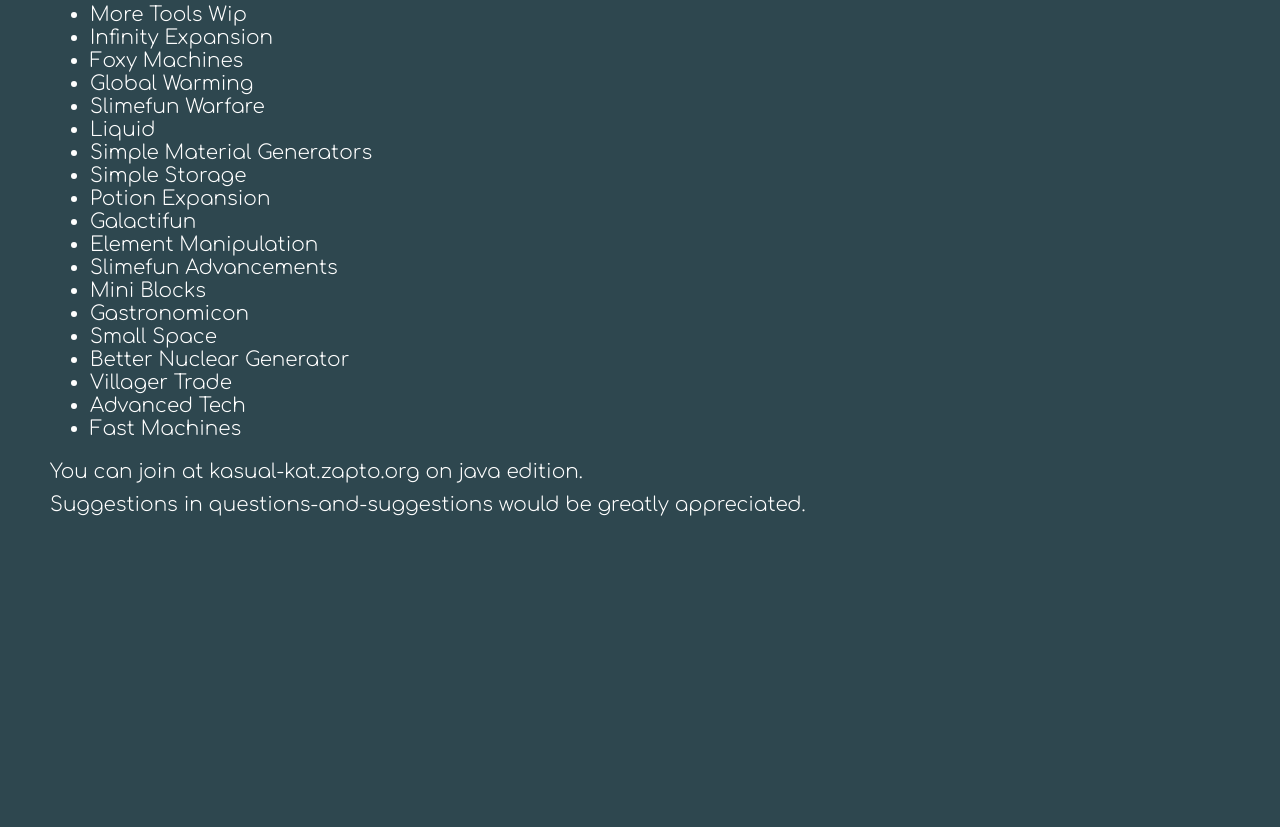
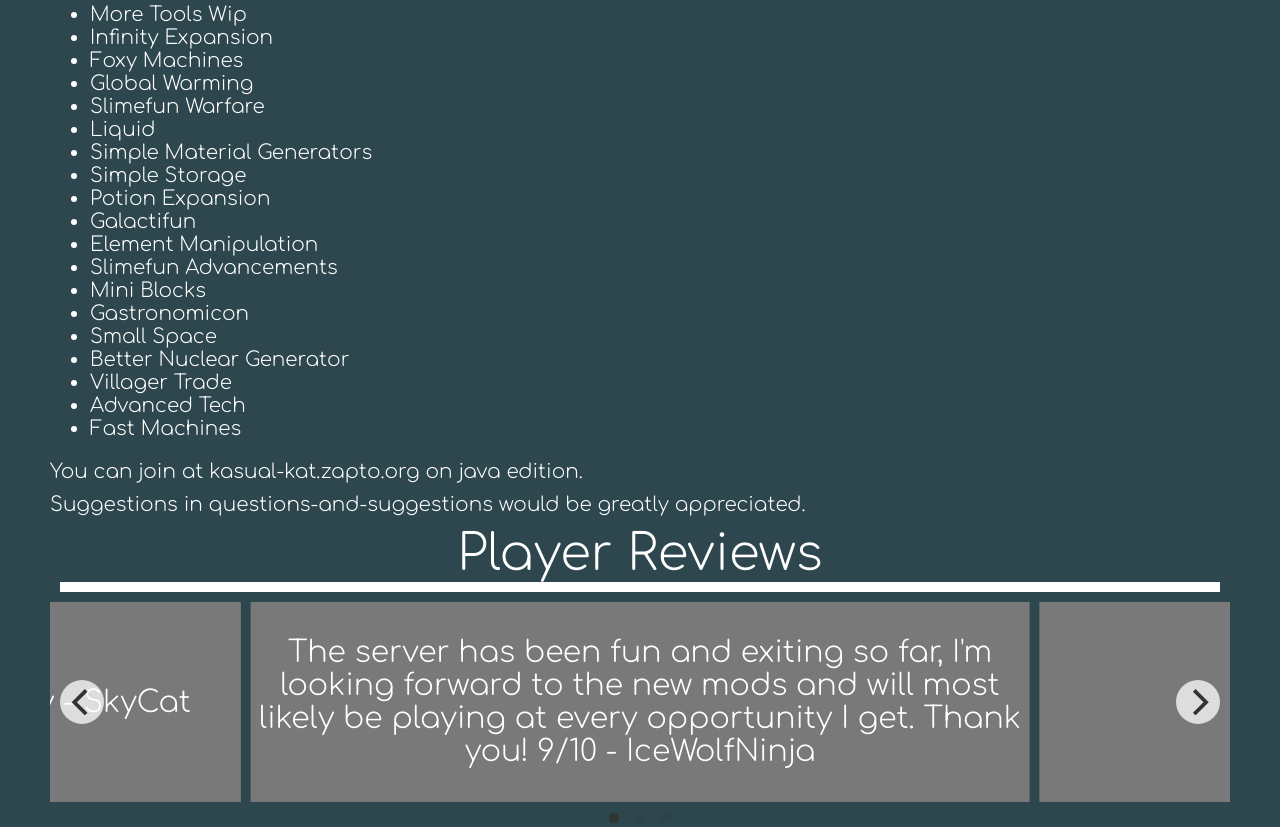
Before and after one commit to kasualkats/website, a plain HTML site: page index.html in a window 1280 px wide. Shown: the part 1220-2047 px from the top of the page. Before the commit the page ends 1736 px from the top, so only its background shows below. Drawn offline with nearby package versions, Linux system fonts and the light colour scheme.

Commit message:
scroll thing

```diff
--- a/index.html
+++ b/index.html
@@ -5,6 +5,9 @@
     <link rel="preconnect" href="https://fonts.gstatic.com" crossorigin>
     <link href="https://fonts.googleapis.com/css2?family=Comfortaa:wght@300..700&display=swap" rel="stylesheet">
     <link rel="stylesheet" type="text/css" href="style.css">
+    <link rel="stylesheet" type="text/css" href="slideshow.css">
+    <link rel="stylesheet" href="https://unpkg.com/flickity@2/dist/flickity.min.css">
+    <script src="https://unpkg.com/flickity@2/dist/flickity.pkgd.min.js"></script>
     <meta charset="utf-8" />
 
   </head>
@@ -79,6 +82,28 @@
 
                 <p>Suggestions in questions-and-suggestions would be greatly appreciated.</p>
 
+                <h3><div id = "info">Player Reviews</div></h3>
+                <div class="gallery js-flickity"
+                data-flickity-options='{ "wrapAround": true }'>
+                <div class="gallery-cell">
+                    <div class="centre">
+                    The server has been fun and exiting so far, I'm looking forward to the new mods and will most likely be playing at every opportunity I get. Thank you!
+                    9/10 - IceWolfNinja
+                    </div>
+                </div>
+                <div class="gallery-cell">
+                    <div class="centre">
+                    9/10 good server - Toxic
+                        </div>
+                    </div>
+                <div class="gallery-cell">
+                    <div class="centre">
+                    10/10 fun server, friendly community - SkyCat
+                    </div>
+                </div>
+
+
+              </div>
 
 
 
--- /dev/null
+++ b/slideshow.css
@@ -0,0 +1,35 @@
+* {
+    -webkit-box-sizing: border-box;
+    box-sizing: border-box;
+  }
+
+
+  .gallery {
+    background: rgb(46, 71, 79);
+  }
+
+  .gallery-cell {
+    width: 66%;
+    height: 200px;
+    margin-right: 10px;
+    background: rgb(121, 121, 121);
+    counter-increment: gallery-cell;
+    display: flex;
+    align-items: center;
+    justify-content: center;
+    text-align: center;
+  }
+
+  /* cell number */
+  .gallery-cell:before {
+    display: flex;
+    align-items: center;
+    justify-content: center;
+    text-align: center;
+    /*content: counter(gallery-cell);*/
+  }
+
+  .centre{
+
+    font-size: 30px;
+  }
--- a/style.css
+++ b/style.css
@@ -8,6 +8,7 @@ html, body {
     color: white;
     text-align: left;
     margin: 0;
+    scroll-padding-top: 230px;
   }
 
 
@@ -90,12 +91,6 @@ h3 {
     border-width: 10px;
   }
 
-  a.anchor {
-    display: block;
-    position: absolute;
-    top: 0;
-    visibility: hidden;
-  }
 
 
   .menu {
```
